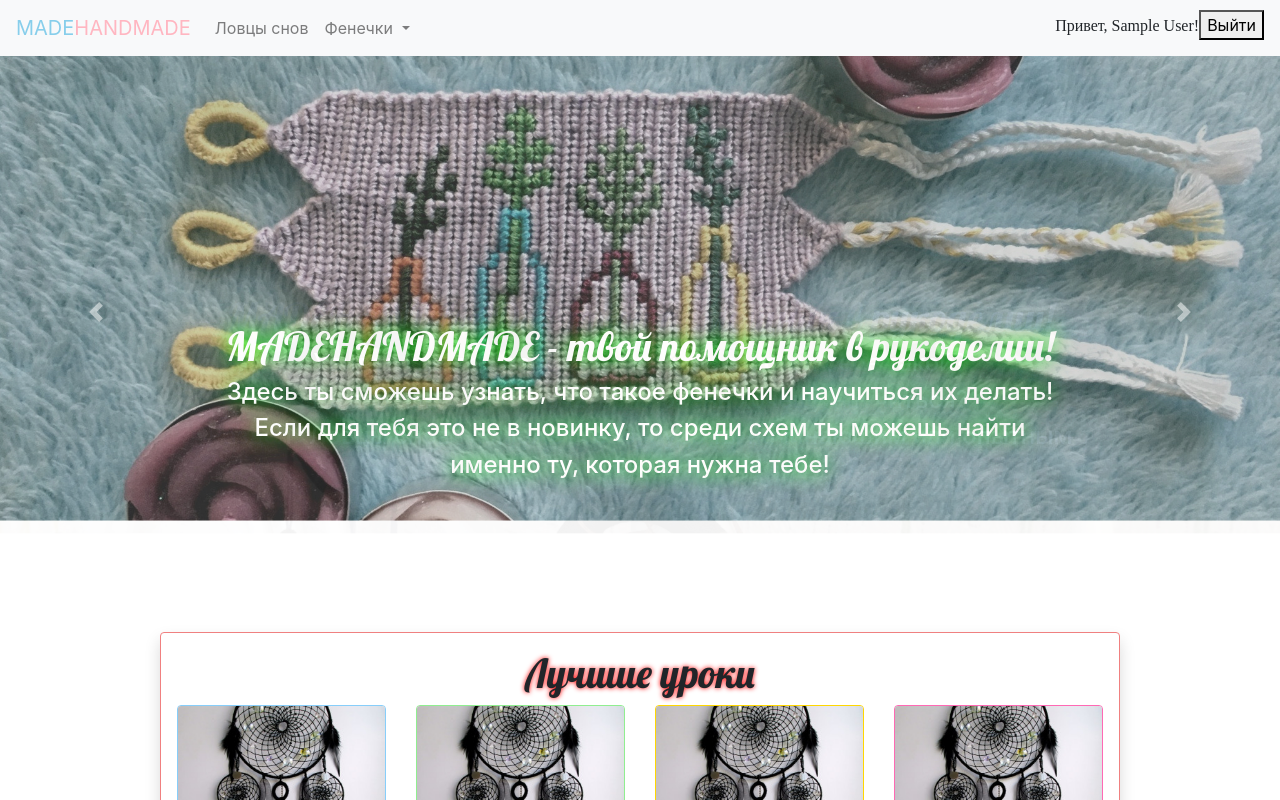
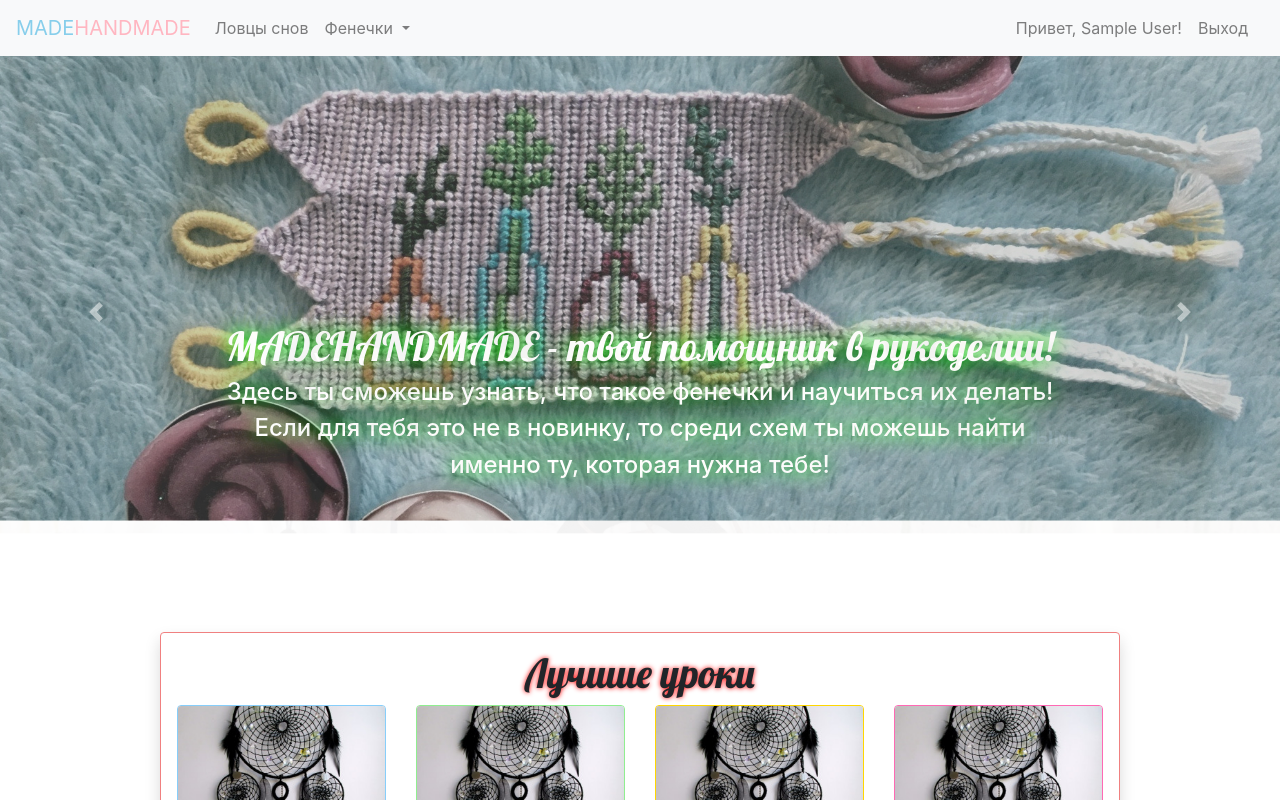
Before and after one commit to IOBratkova/webproject, a Vue app in the folder phphandmade/frontend/: page / in a window 1280 px wide. Shown: the top 800 px of the page. Built offline with nearby package versions, Linux system fonts and the light colour scheme; sample sign-in values are in the browser's storage.

Commit message:
Отредактирован вывод имени вошедшего пользователя

```diff
--- a/phphandmade/frontend/src/App.vue
+++ b/phphandmade/frontend/src/App.vue
@@ -40,10 +40,16 @@
                 </li>
               </ul>
             </form>
-            <div v-else>
-              <label>Привет, {{name}}!</label>
-              <button v-on:click="signOut">Выйти</button>
-            </div>
+            <form class="form-inline mt-2 mt-md-0" v-else>
+              <ul class="navbar-nav mr-auto mr-10">
+                <li class="nav-item">
+                  <a class="nav-link"> Привет, {{name}}! </a>
+                </li>
+                <li class="nav-item mr-md-2">
+                  <a class="nav-link" role="button" v-on:click="signOut">Выход</a>
+                </li>
+              </ul>
+            </form>
           </div>
         </nav>
       </header>
```
